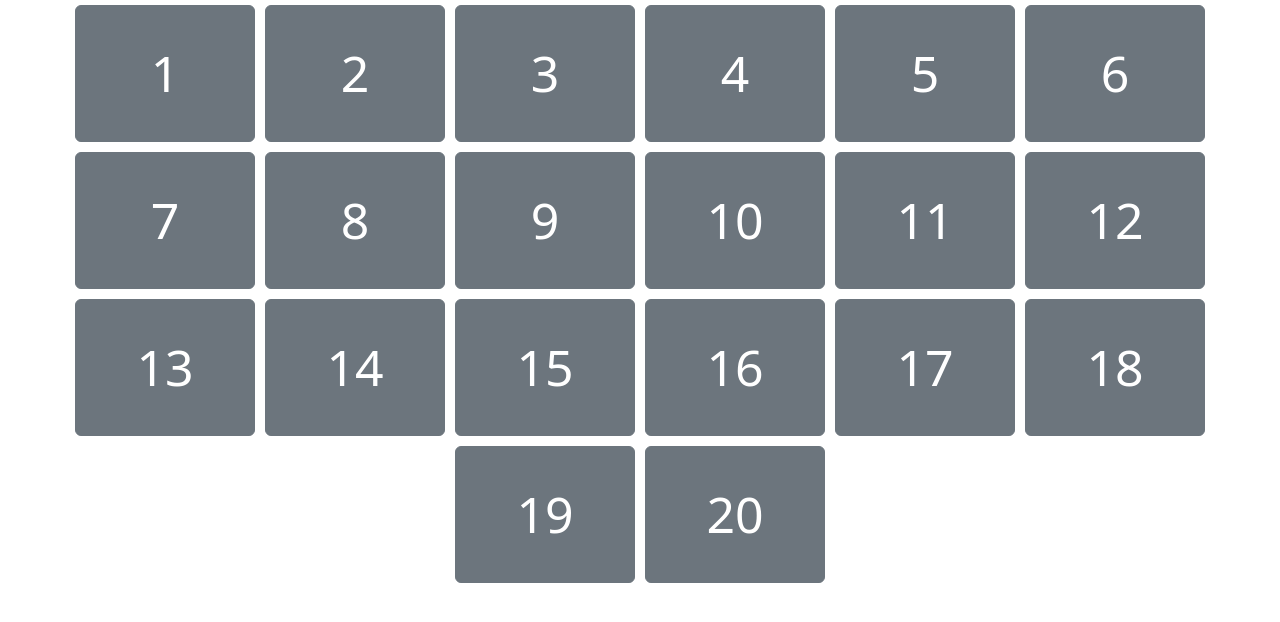
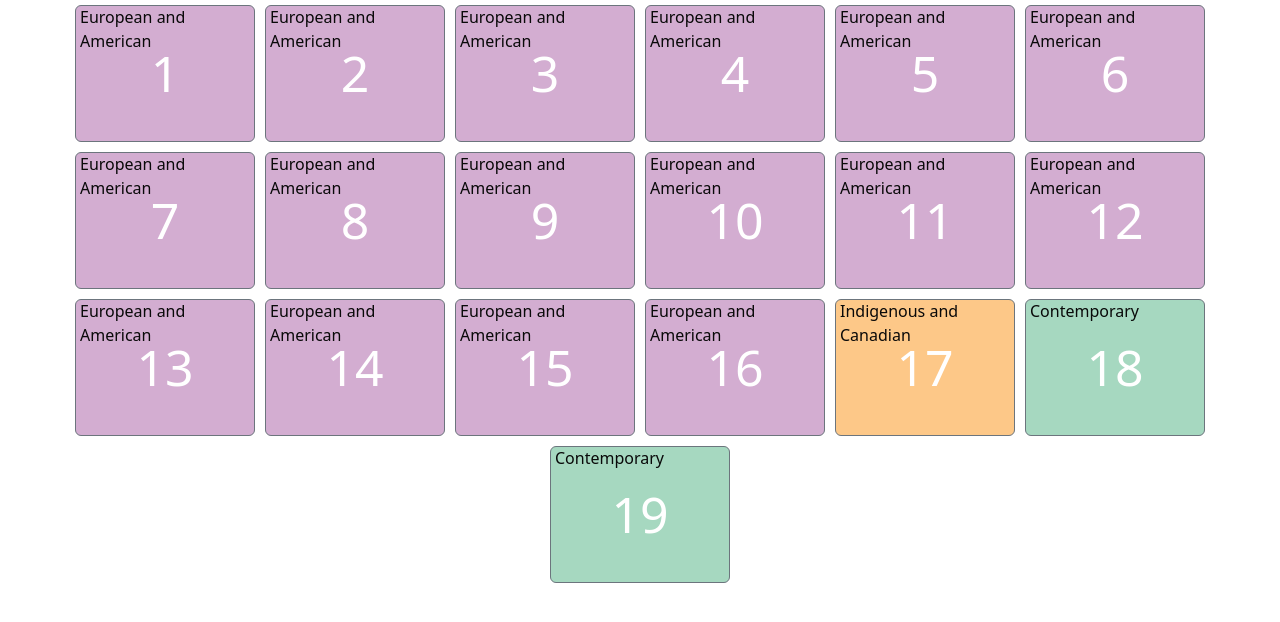
Before and after one commit to yfkuang/NAG-quiz-game, a React (Create React App) app: page / in a window 1280 px wide. Shown: the top 622 px of the page. Built offline with nearby package versions, Linux system fonts and the light colour scheme.

Commit message:
Added section

```diff
--- a/src/components/QuestionButton/QuestionButton.css
+++ b/src/components/QuestionButton/QuestionButton.css
@@ -5,3 +5,12 @@
     font-size: 50px !important;
     text-align: center;
 }
+
+.question-button-section {
+    display: inline;
+    position: absolute;
+    transform: translate(-180px, 5px);
+    color: #090909;
+    width: 170px;
+    text-align: left;
+}
--- a/src/components/QuestionButton/index.jsx
+++ b/src/components/QuestionButton/index.jsx
@@ -7,16 +7,38 @@ import { useAnswer } from '../../context/answerContext'
 
 const QuestionButton = (props) => {
     const { answerState } = useAnswer()
+    const { questions } = useAnswer()
 
     useEffect(() => {
         if(answerState.length !== 0 && answerState[props.index][1]) {
             document.querySelector('.question-button[index="' + props.index + '"]').style.background = 'green'
+        } else {
+            switch (questions[props.index].section) {
+                case 1:
+                    document.querySelector('.question-button[index="' + props.index + '"]').style.background = '#D3ADD1'
+                    break;
+                case 2:
+                    document.querySelector('.question-button[index="' + props.index + '"]').style.background = '#FDC888'
+                    break;
+                case 3:
+                    document.querySelector('.question-button[index="' + props.index + '"]').style.background = '#A6D8C0'
+                    break;
+            }
         }
     })
 
     return (
         <Link to={`/` + props.index}>
             <Button className='question-button' index={props.index} variant="secondary">{props.index + 1}</Button>
+            {questions[props.index].section == 1 &&
+                <p className='question-button-section'>European and American</p>
+            }
+            {questions[props.index].section == 2 &&
+                <p className='question-button-section'>Indigenous and Canadian</p>
+            }
+            {questions[props.index].section == 3 &&
+                <p className='question-button-section'>Contemporary</p>
+            }
         </Link>
     )
 }
--- a/src/components/pages/landing/index.jsx
+++ b/src/components/pages/landing/index.jsx
@@ -9,7 +9,7 @@ const Index = () => {
     const { init } = useAnswer()
 
     useEffect(() => {
-        if (answerState.length < 20) {
+        if (answerState.length < 19) {
             init()
         }
     },[])
--- a/src/components/pages/question/index.jsx
+++ b/src/components/pages/question/index.jsx
@@ -13,6 +13,7 @@ export const Question = () => {
     const { answerState } = useAnswer()
     const { setAnswerState } = useAnswer()
     const { questions } = useAnswer()
+    const [section, setSection] = useState("")
 
     useEffect(() => {
         if(answerState[id][1]) {
@@ -20,6 +21,18 @@ export const Question = () => {
             document.getElementById('answer').disabled = true
             document.getElementById('answer').value = answerState[id][2]
             document.getElementById('hintButton').disabled = true
+        }
+        console.log(questions)
+        switch (questions[id].section) {
+            case 1:
+                setSection("European and American")
+                break;
+            case 2:
+                setSection("Indigenous and Canadian")
+                break;
+            case 3:
+                setSection("Contemporary")
+                break;
         }
     }, [])
 
@@ -48,6 +61,7 @@ export const Question = () => {
     return (
         <Container className='question-container'>
             {/* { id == 21 ? <img src={freedom} alt="Freedom"/> : null } */}
+            <h3>{ section }</h3>
             <p>{ questions[id].question }</p>
             <Form.Control size="lg" type="text" id="answer" placeholder="Answer" onChange={validateAnswer} />
             <div>
--- a/src/context/answerContext.jsx
+++ b/src/context/answerContext.jsx
@@ -1,4 +1,10 @@
 import React, { createContext, useState, useContext } from 'react'
+
+/* NAG Section Legend
+1 - European and American
+2 - Indigenous and Canadian
+3 - Contemporary
+*/
 
 export const Questions = [
     {
@@ -9,7 +15,8 @@ export const Questions = [
             "James Wolfe",
             "General James Wolfe"
         ],
-        hint: "c208"
+        hint: "c208",
+        section: 1
     },
     {
         question: ["Rembrandt is one of the most celebrated of painters of the ", <b>Dutch Golden Age</b>, ", yet my painting depicting a classical torment of the Old Testament is the centerpiece in that room. Which artist am I?"],
@@ -17,15 +24,16 @@ export const Questions = [
             "Jan Lievens",
             "Lievens",
         ],
-        hint: "c205"
+        hint: "c205",
+        section: 1
     },
-    {
-        question: ["In this piece, fog covers the sun, turning it red as it is reflected in the River Thames below a famous structure, leaving a ghostly ", <b>impression</b>, ". What is the name of this structure?"],
-        answers: [
-            "Waterloo Bridge"
-        ],
-        hint: "c213"
-    },
+    // {
+    //     question: ["In this piece, fog covers the sun, turning it red as it is reflected in the River Thames below a famous structure, leaving a ghostly ", <b>impression</b>, ". What is the name of this structure?"],
+    //     answers: [
+    //         "Waterloo Bridge"
+    //     ],
+    //     hint: "c213"
+    // },
     {
         question: ["This ", <b>Art Nouveau (1883-1914)</b>, " painting depicts the binary themes of life, represented by a young, nude, red-headed, pregnant woman; and death, represented by dark figures, a monster, and a skull. What is the title of this painting?"],
         answers: [
@@ -33,14 +41,16 @@ export const Questions = [
             "Hope 1",
             "Hope I",
         ],
-        hint: "c215"
+        hint: "c215",
+        section: 1
     },
     {
         question: ["I am depicted in a ", <b>20th century</b>, " oil painting as a nude man sitting on a rock, holding a smaller version of myself. I stole fire from the gods to give to man. Who am I?" ],
         answers: [
             "Prometheus",
         ],
-        hint: "c215"
+        hint: "c215",
+        section: 1
     },
     {
         question: ["I am a pioneer of ", <b>abstract</b>, " art. My painting is a series of horizontal and vertical lines and a blue square. I painted it with the intention to evoke the dense, dynamic, bustling energy of New York City. Who am I?" ],
@@ -48,7 +58,8 @@ export const Questions = [
             "Piet Mondrian",
             "Mondrian",
         ],
-        hint: "c216"
+        hint: "c216",
+        section: 1
     },
     {
         question: ["This ", <b>modernist</b>, " black sculpture of a robotic, radically abstractified human male has drawn comparisons to General Grievous or his battle droids from Star Wars. What is the name of its sculptor?" ],
@@ -56,14 +67,16 @@ export const Questions = [
             "Jacob Epstein",
             "Epstein",
         ],
-        hint: "c216"
+        hint: "c216",
+        section: 1
     },
     {
         question: ["This ", <b>impressionist/post-impressionist</b>, " painting depicts a European woman lying on a couch in a cozy, somewhat cluttered room, examining a scroll of eastern origin. Behind her, outside the window, is a garden with abundant plants and flowers. The rendering of the lighting evokes elements of realism and romanticism. What is the title of this painting?" ],
         answers: [
             "The Japanese Scroll",
         ],
-        hint: "c212"
+        hint: "c212",
+        section: 1
     },
     {
         question: ["This ", <b>British romantic painting</b>, " explores the calming yet nourishing nature of light. In this painting, the light of the afternoon sun floods a serene landscape of a mountainous, greenery-laden coast, as well as a soothing brook before falling upon two seemingly inconsequential men. What are the names of these two men?" ],
@@ -79,7 +92,8 @@ export const Questions = [
             "Argus & Mercury",
             "Argus, Mercury"
         ],
-        hint: "c211"
+        hint: "c211",
+        section: 1
     },
     {
         question: ["In this ", <b>20th century</b>, " painting, the bold shading and naturalistic human figures evoke realism, but the metallic gradients and sharp geometric shapes manifests the original futurist and cubist intentions of the artist. Among jagged metal beams, the subjects of this artwork industriously dig and reinforce a tunnel. What is the name of the subjects of this painting?" ],
@@ -89,14 +103,16 @@ export const Questions = [
             "Royal Canadian Engineers",
             "Corps of Royal Canadian Engineers"
         ],
-        hint: "c219"
+        hint: "c219",
+        section: 1
     },
     {
         question: ["Conceptualize. ", <b>Abstractify</b>, ". Feel. I am pure solid. Be unbalanced. Live on the edge. Lean toward my edge. Race to the edge, to my yellow finish line. What is my title?" ],
         answers: [
             "Yellow Edge"
         ],
-        hint: "c214"
+        hint: "c214",
+        section: 1
     },
     {
         question: ["This ", <b>post-impressionist</b>, " painting depicts a nude woman laying on a yellow chaise with a pink rose-themed 4-panel room divider in the background. The painting incorporates cubist and other modernist elements. Who is the artist?" ],
@@ -104,7 +120,8 @@ export const Questions = [
             "Henri Matisse",
             "Matisse"
         ],
-        hint: "c216"
+        hint: "c216",
+        section: 1
     },
     {
         question: ["The subject of this ", <b>20th Century</b>, " portrait depicts a young aristocrat woman from head-to-toe in an ornate and lavish white robe. She is surrounded by colorful oriental motifs, yet this is contrasted by her being evidently of caucasian descent. Flaunted by wealth and social standing, she is an example of Vienna's elite. Who is she?" ],
@@ -114,21 +131,24 @@ export const Questions = [
             "Elisabeth Bachofen-Ech",
             "Bachofen-Ech"
         ],
-        hint: "c215"
+        hint: "c215",
+        section: 1
     },
     {
         question: ["In this ", <b>renaissance</b>, " painting, a young naked woman is holding the tail of a weasel-headed snake. The snake binds itself to a tree and bites a rotting corpse. What is the name of the young woman?" ],
         answers: [
             "Eve"
         ],
-        hint: "c202"
+        hint: "c202",
+        section: 1
     },
     {
         question: ["In this still-life ", <b>post-impressionist</b>, " painting, there is a white vase with bright, warmly colorful flowers. To the right of the vase, is a water pitcher with the handle turned to the viewer. The painting is notable for how it evokes texture. What flowers are depicted?" ],
         answers: [
             "Nasturtiums"
         ],
-        hint: "c219"
+        hint: "c219",
+        section: 1
     },
     {
         question: ["Amongst a group of male activists, two women are wearing white cloaks and are strikingly bathed by the rose-tinted light of twilight. This ", <b>20th century</b>, " painting has elements of naturalism, romanticism, modernism and expressionism. What is the title of this painting?" ],
@@ -136,7 +156,8 @@ export const Questions = [
             "On Drumcliffe Strand",
             "Drumcliffe Strand"
         ],
-        hint: "c219"
+        hint: "c219",
+        section: 1
     },
     // {
     //     question: ["I am a Picasso. What is my title?" ],
@@ -163,14 +184,16 @@ export const Questions = [
             "Colonel Shaw",
             "Aircraftman Shaw"
         ],
-        hint: "c219"
+        hint: "c219",
+        section: 1
     },
     {
         question: ["I am a black girl sitting on a red chair holding a doll depicted in a realist full-body portrait by a Canadian woman artist. What could my name be?" ],
         answers: [
             "Amy"
         ],
-        hint: "a108"
+        hint: "a108",
+        section: 2
     },
     // {
     //     question: ["I am so expansive of an artwork that I cover two walls, bridging the corner betwixt them. Who is my artist?" ],
@@ -185,14 +208,16 @@ export const Questions = [
         answers: [
             "Water Song"
         ],
-        hint: "b102"
+        hint: "b102",
+        section: 3
     },
     {
         question: ["The artist for this work is reknowned as a pioneer for pop art. When this piece first entered Canada, customs officials categorized the it as merchandise. Thus, the art piece was initially denied entry due to being subjected to a tax the art dealer did not want to pay. What year was this art piece created?" ],
         answers: [
             "1964"
         ],
-        hint: "b208"
+        hint: "b208",
+        section: 3
     },
 ]
 
```
